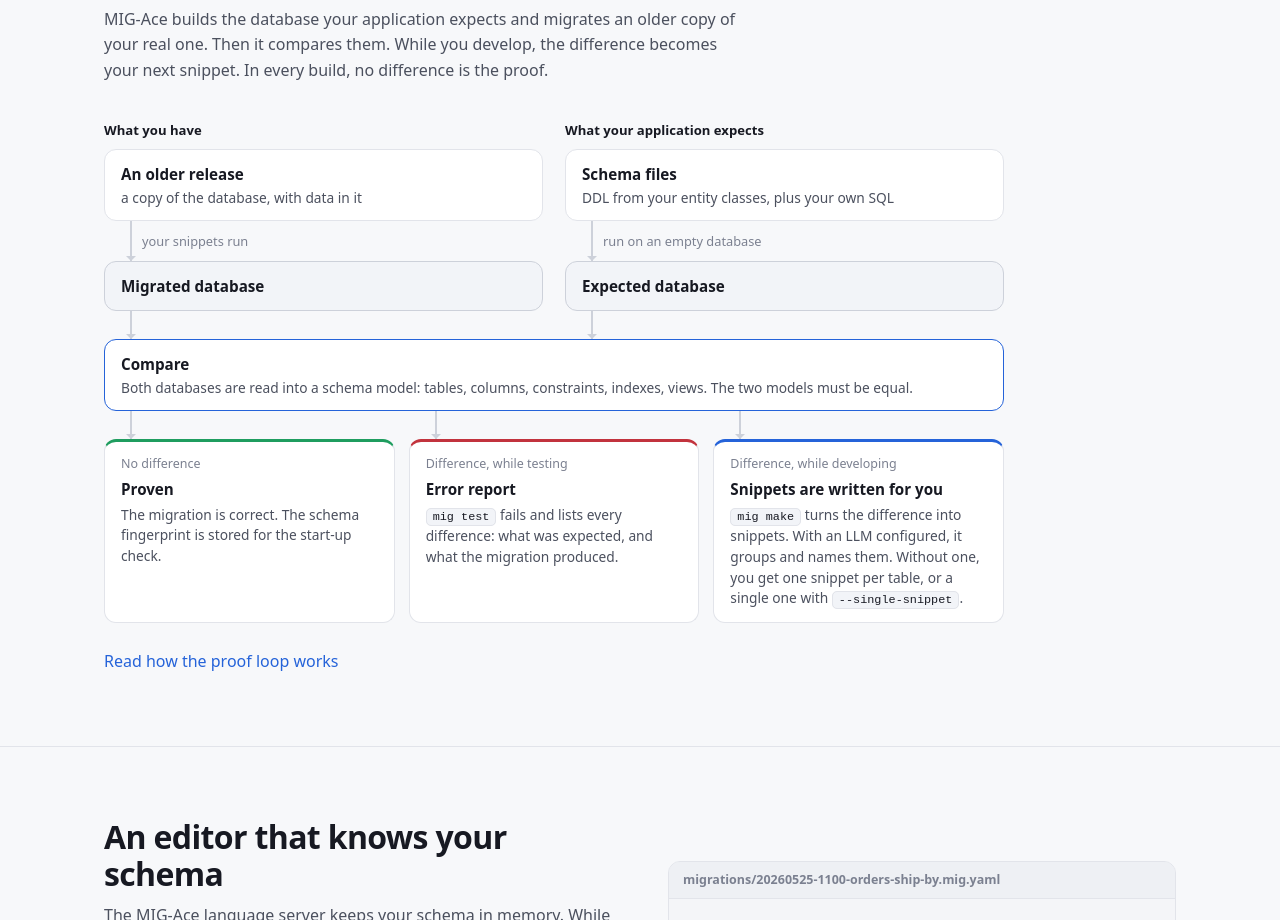
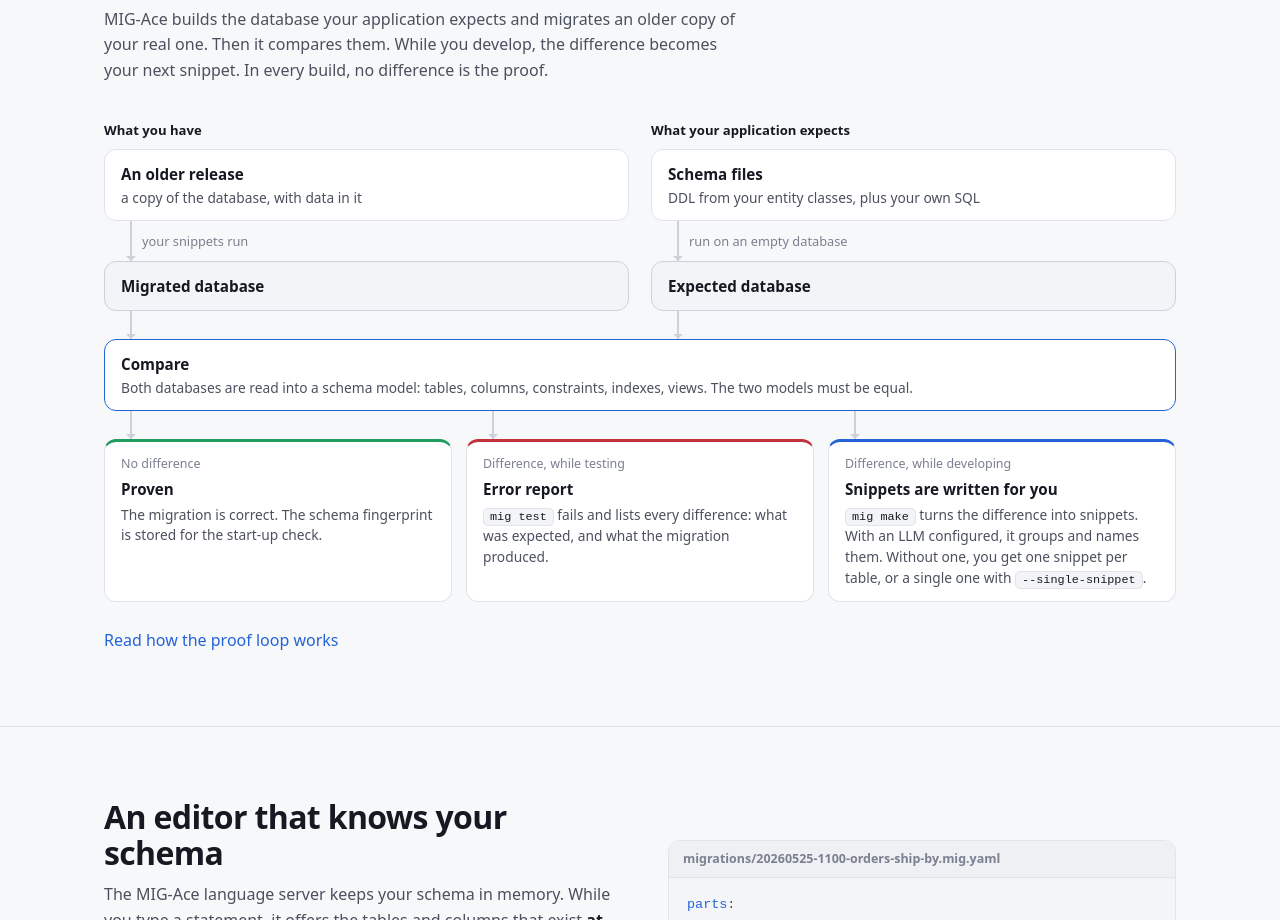
Before and after one commit to borisbrodski/migace, an Astro site in the folder website/: page / in a window 1280 px wide. Shown: the part 1009-1929 px from the top of the page. Built offline with nearby package versions, Linux system fonts and the light colour scheme; Astro itself is replaced by a stand-in of ours; code samples lack their colours.

Commit message:
Website: let the comparison diagram use the full content width
Co-Authored-By: Claude Fable 5.2 <noreply@anthropic.com>
Claude-Session: https://claude.ai/code/session_01LMaUwQV7YyuMYczHmmsv4S

```diff
--- a/website/src/components/CompareDiagram.astro
+++ b/website/src/components/CompareDiagram.astro
@@ -57,7 +57,7 @@
 </figure>
 
 <style>
-  .cmp { margin: 0 0 1.6em; max-width: 900px; }
+  .cmp { margin: 0 0 1.6em; }
   .cmp-paths { display: grid; grid-template-columns: 1fr 1fr; gap: 22px; }
   .cmp-path { display: flex; flex-direction: column; }
   .cmp-label { font-size: .82rem; font-weight: 650; color: var(--text); margin-bottom: 8px; }
```
